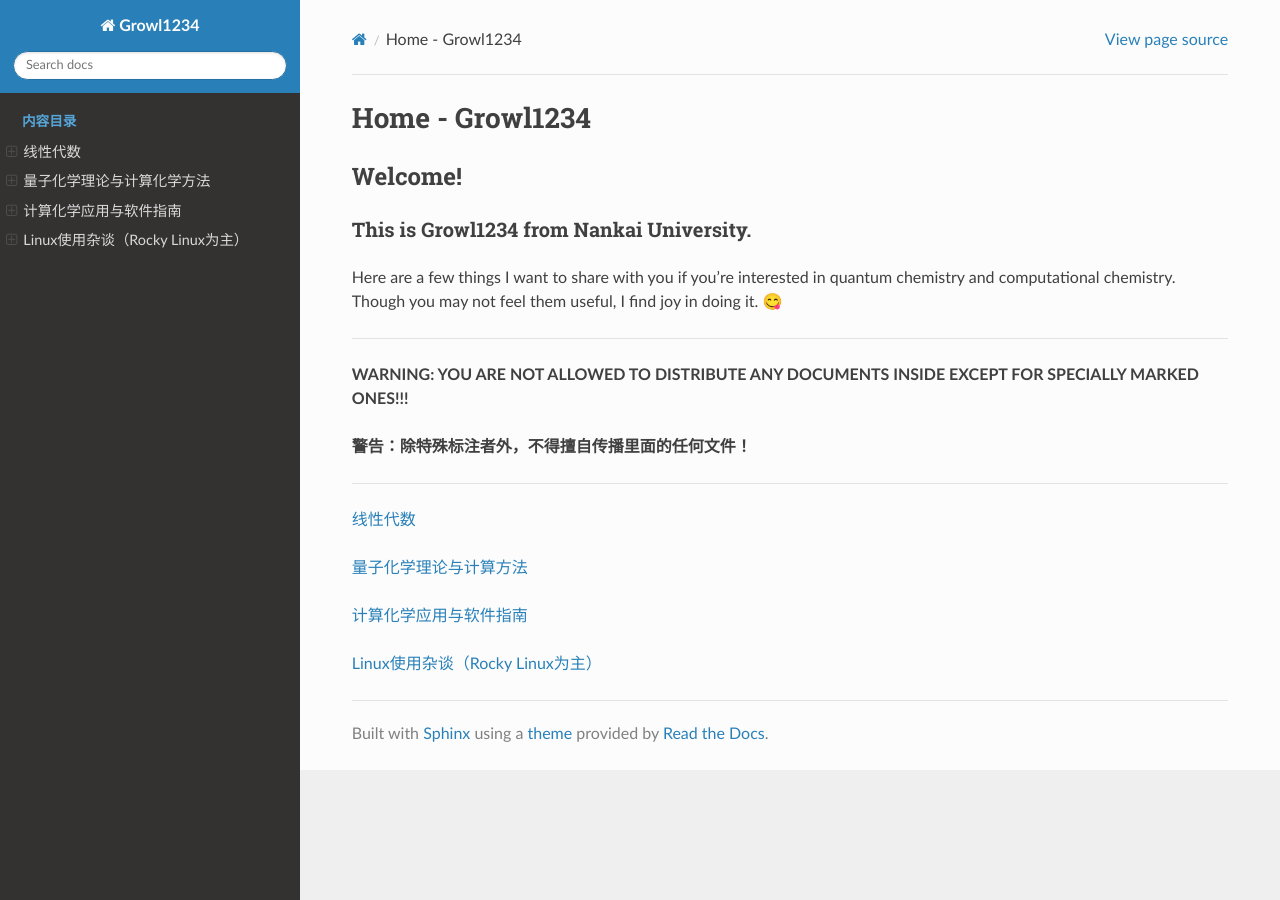
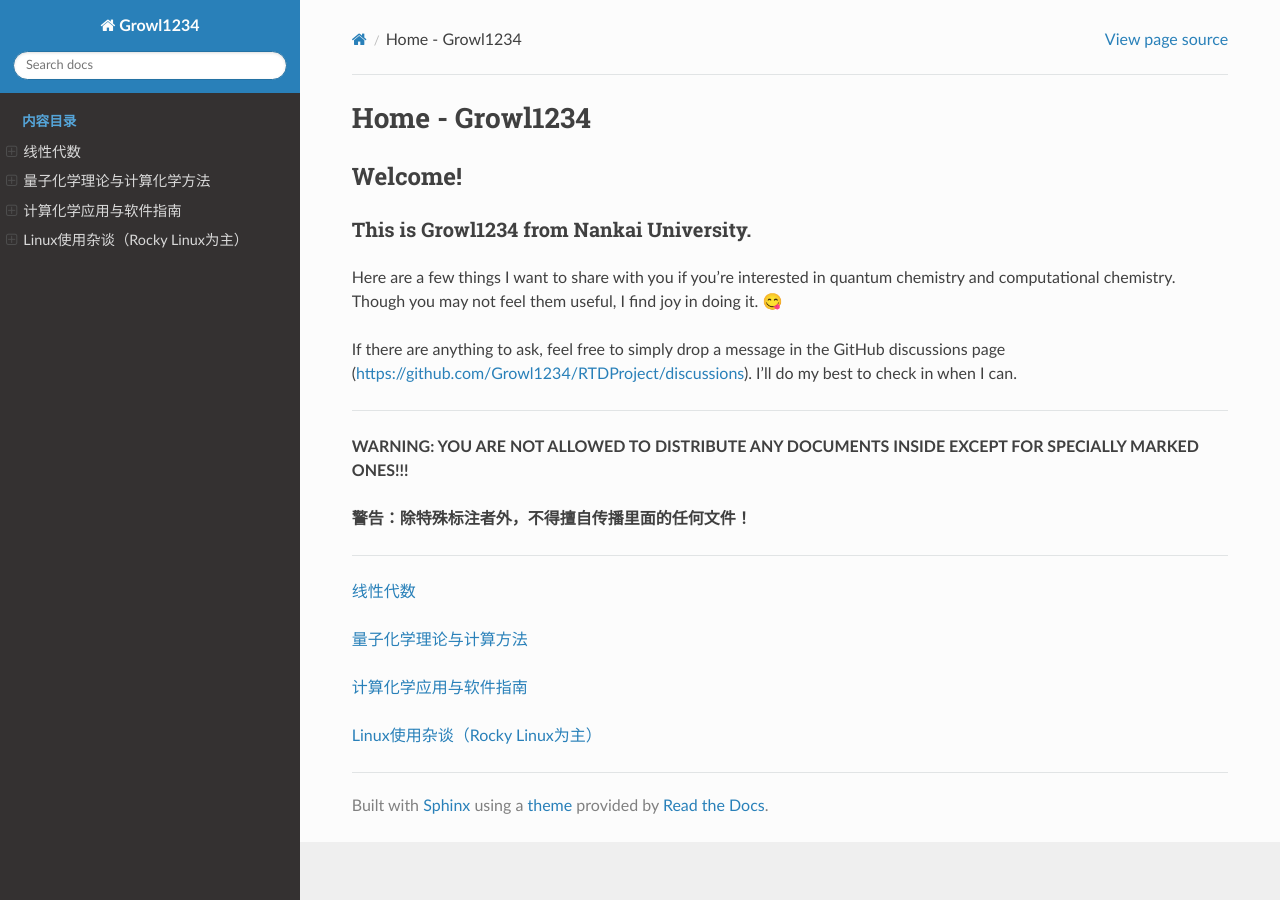
Before and after one commit to Growl1234/RTDProject, a Sphinx documentation site: the page built from source/index.rst, in a window 1280 px wide. Built offline with Sphinx 7.4.7 and the Read the Docs theme 3.1.0, drawn with Linux system fonts in a browser that asks for light colours.

Commit message:
Update index.rst

```diff
--- a/source/index.rst
+++ b/source/index.rst
@@ -8,6 +8,8 @@ This is Growl1234 from Nankai University.
 ~~~~~~~~~~~~~~~~~~~~~~~~~~~~~~~~~~~~~~~~~
 
 Here are a few things I want to share with you if you're interested in quantum chemistry and computational chemistry. Though you may not feel them useful, I find joy in doing it. 😋
+
+If there are anything to ask, feel free to simply drop a message in the GitHub discussions page (https://github.com/Growl1234/RTDProject/discussions). I'll do my best to check in when I can.
 
 ----
 
```
